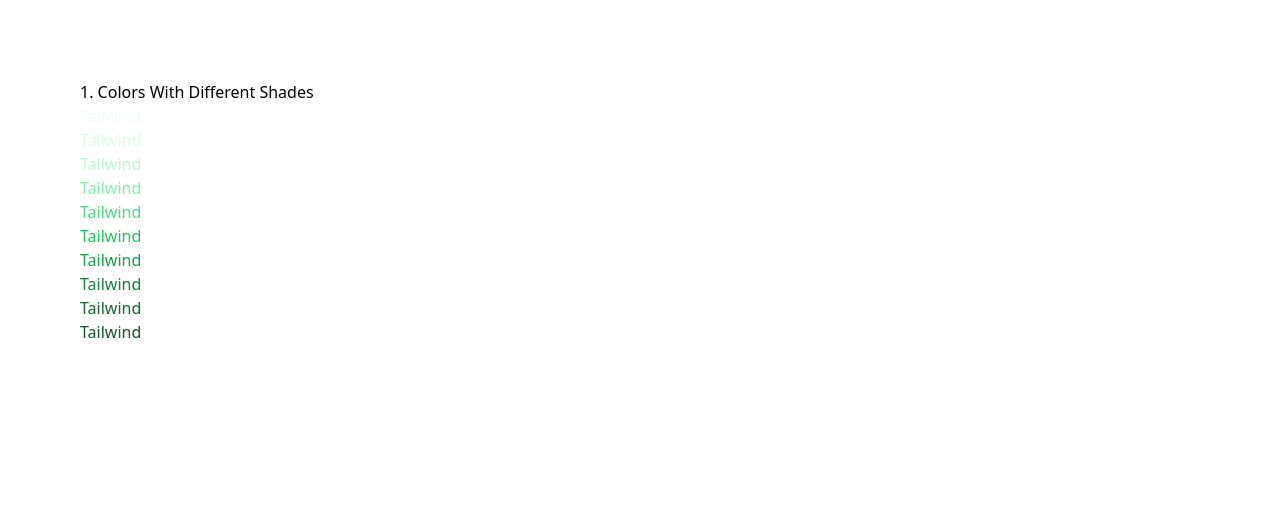
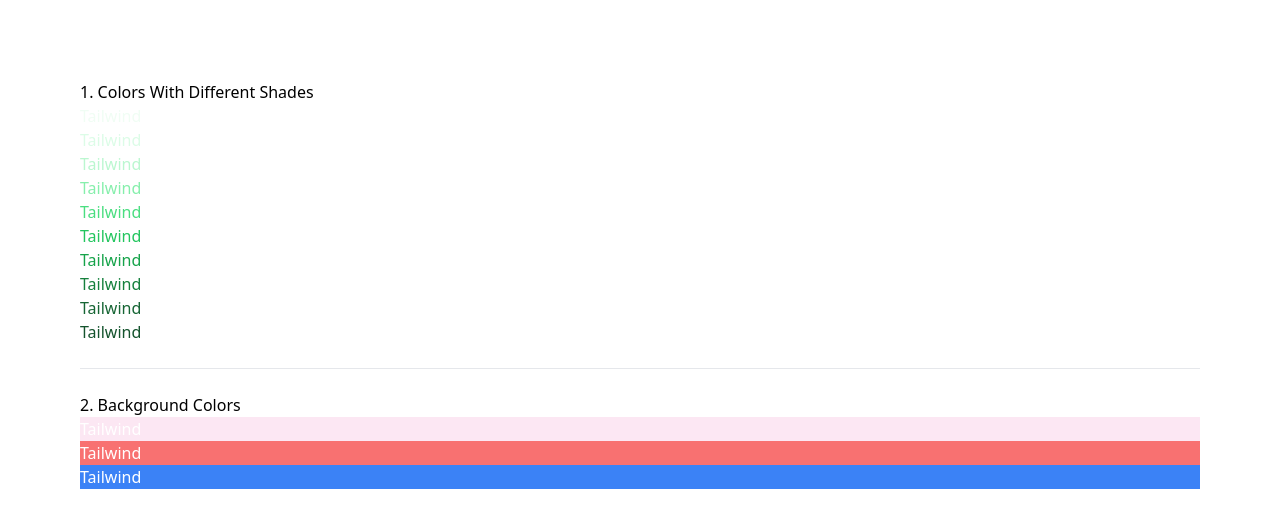
Before and after one commit to Ndungu-Jn/Tailwind_CSS, a plain HTML site: page Starter/Fundamentals/1. Colors/index.html in a window 1280 px wide. Drawn offline with nearby package versions, Linux system fonts and the light colour scheme.

Commit message:
Background-colors

```diff
--- a/Starter/Fundamentals/1. Colors/index.html
+++ b/Starter/Fundamentals/1. Colors/index.html
@@ -28,10 +28,21 @@
      <p class="text-green-800">Tailwind</p>
      <p class="text-green-900">Tailwind</p>
 
+     <br/>
+     <hr/>
+     <br/>
+
 
 
     <!-- 2. Background Colors -->
     <!-- https://tailwindcss.com/docs/background-color -->
+     <h1>2. Background Colors</h1>
+     <p class="bg-pink-100 text-white">Tailwind</p>
+     <p class="bg-red-400 text-white">Tailwind</p>
+     <p class="bg-blue-500 text-white">Tailwind</p>
+
+
+
 
     <!-- Text Underline -->
     <!-- https://tailwindcss.com/docs/accent-color -->
```
